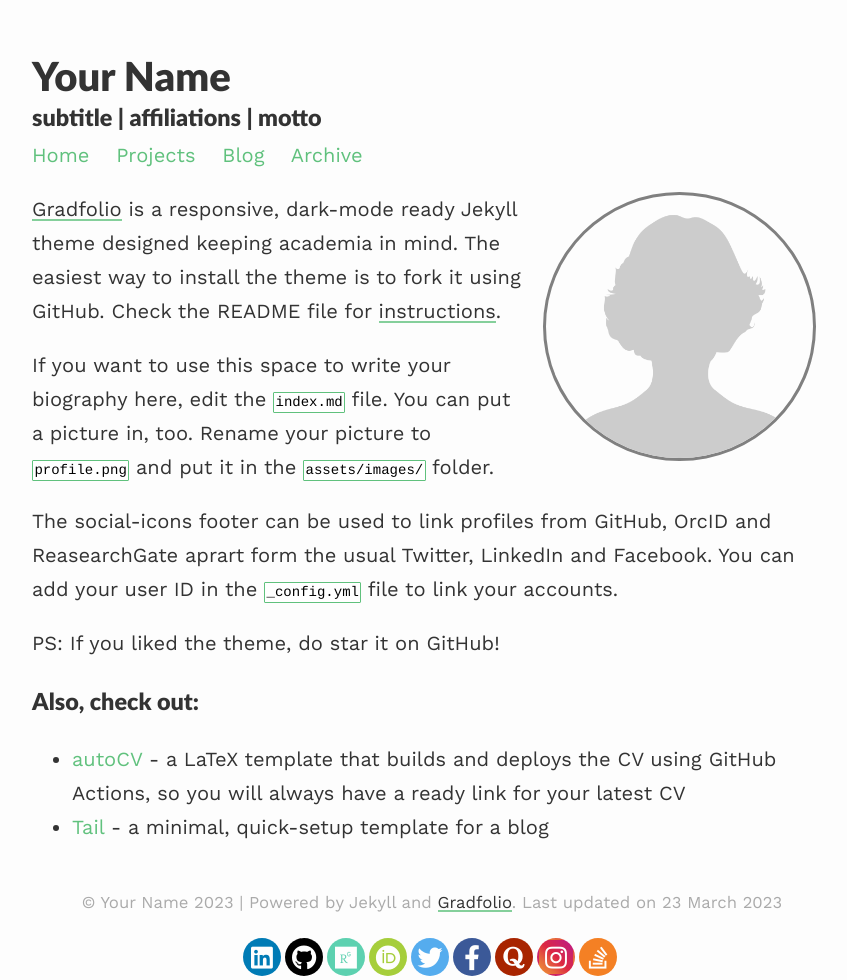
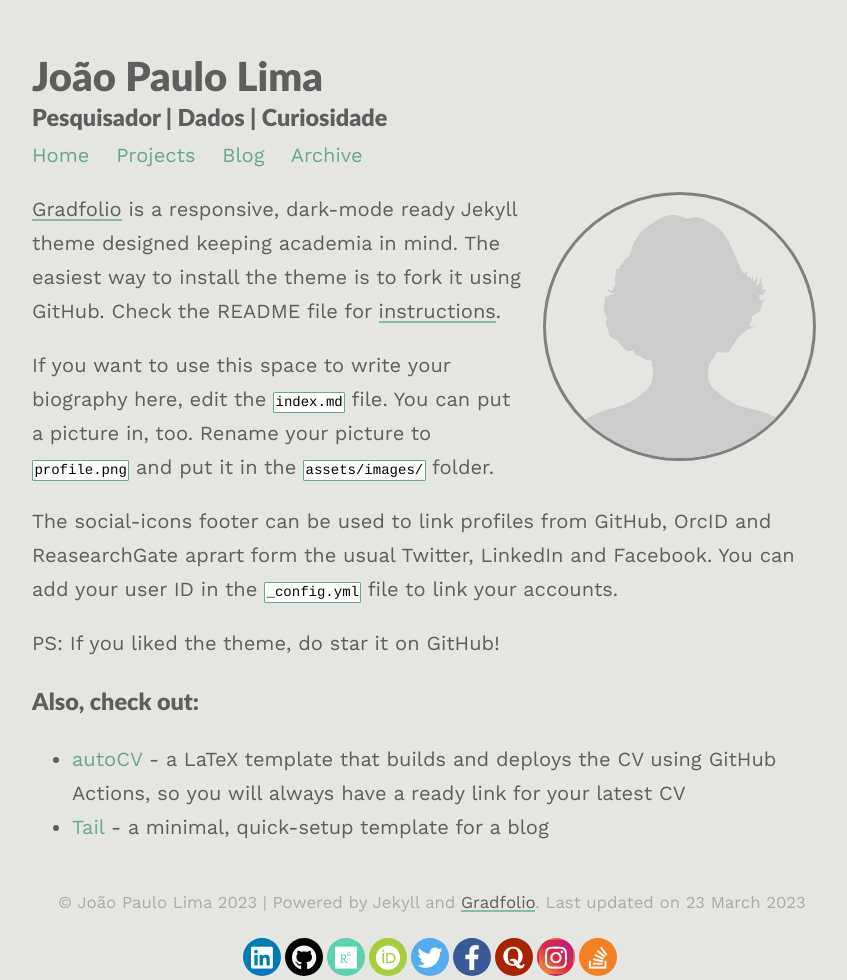
Before and after one commit to limajoaopaulo/limajoaopaulo.github.io, a Jekyll site: the page built from index.md, in a window 1280 px wide. Shown: the whole page, without its empty margins (208-1055 px from the left). Built offline with Jekyll 4.4.1, drawn with Linux system fonts in a browser that asks for light colours; nearby versions of some CDN libraries.

Commit message:
"Alterações iniciais"

```diff
--- a/_config.yml
+++ b/_config.yml
@@ -1,9 +1,9 @@
 ### your site title here
 
-title: Your Name
-description: subtitle | affiliations | motto
+title: João Paulo Lima
+description: Pesquisador | Dados | Curiosidade
 
-baseurl: /gradfolio #name of GitHub repository
+baseurl:  #name of GitHub repository
 url: "" #custom url to be used instead of GitHub repository
 email: #
 
--- a/assets/css/_sass/variables.scss
+++ b/assets/css/_sass/variables.scss
@@ -7,16 +7,16 @@ $base-line-height: 1.7;
 $spacing-unit:     30px;
 $light-gray: gray;
 $text-color:       #333;
-$background-color: #fdfdfd;
-$brand-color:      #60c17d;
-$projectbox-text:  #1e2126;
+$background-color: #d6d6c8;
+$brand-color:      #68a889;
+$projectbox-text:  #f1f8f7d5;
 
 // Color scheme for light
-$body-bg: #fdfdfd;
-$projectbox: #c3e1c9;
-$text-color: #333;
+$body-bg: #e5e5e2;
+$projectbox: #7f978c;
+$text-color: #5f5d5d;
 
 // Color scheme for dark modes
-$body-bg-dark: #23272d;
-$projectbox-dark: lighten(#98a0ac, 2%);
-$text-color-dark: #98a0ac;
+$body-bg-dark: #363634;
+$projectbox-dark: lighten(#7f978c, 2%);
+$text-color-dark: #e6e6e6;
```
Also changed, not shown: Gemfile.lock.
